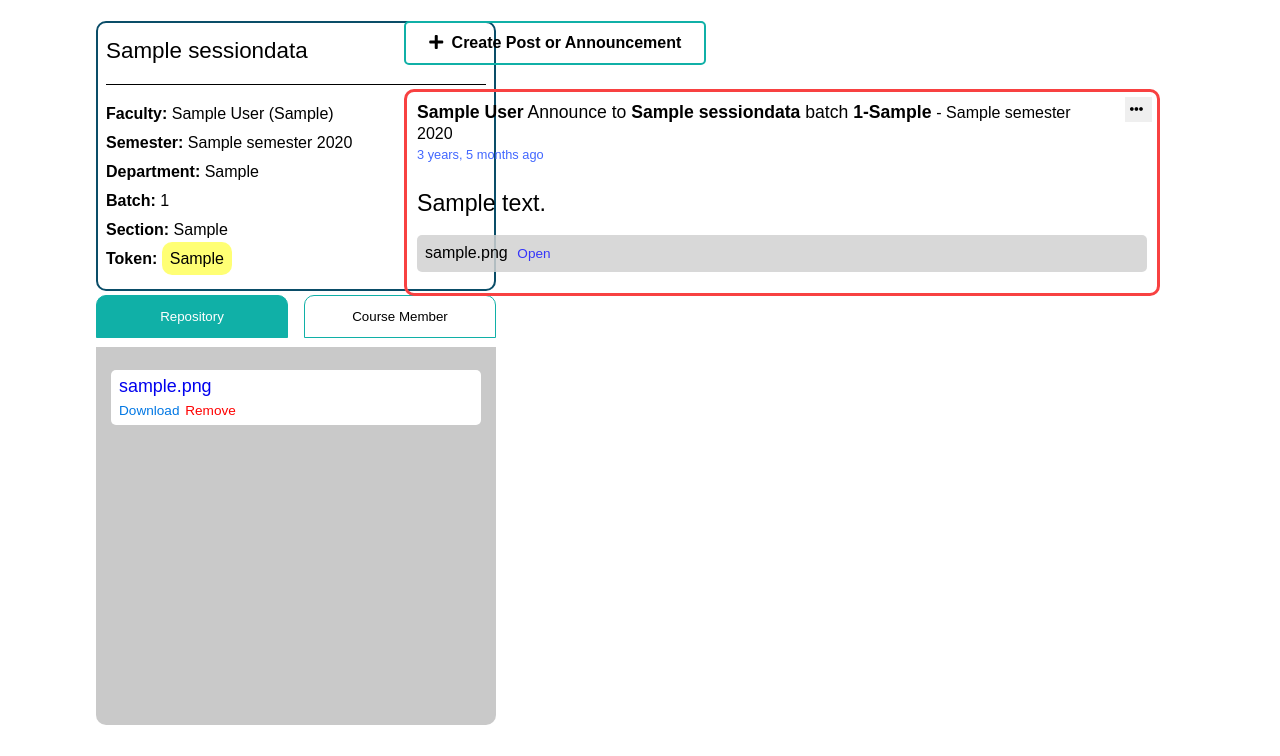
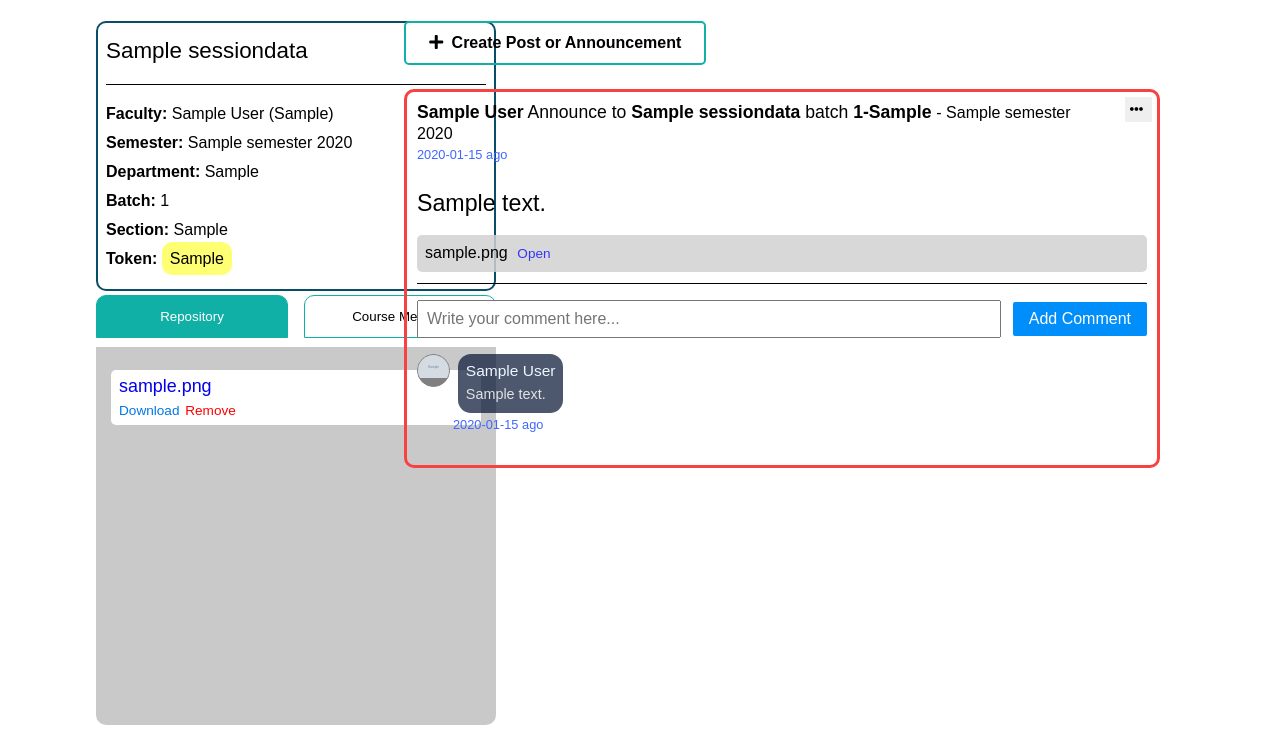
Before and after one commit to tanvirmahmud66/CSBox, a Django app: a page that uses csbox/templates/layout.html in a window 1280 px wide. Shown: the part 55-811 px from the top of the page. Run offline with Django 4.2, Linux system fonts and the light colour scheme; a user stored in the database is signed in; tables that the repository leaves empty hold one stand-in row (values such as "Sample post"); grey boxes marked "Sample" are stand-in pictures.

Commit message:
teacher single course

```diff
--- a/csbox/main/admin.py
+++ b/csbox/main/admin.py
@@ -45,7 +45,7 @@ class PostDBView(admin.ModelAdmin):
 
 
 class CommentDBView(admin.ModelAdmin):
-    list_display = ('commenter', 'postId', 'commentBody', 'created')
+    list_display = ('commenter','session','postId', 'commentBody', 'created')
 
 
 class FileDatabaseView(admin.ModelAdmin):
--- a/csbox/main/models.py
+++ b/csbox/main/models.py
@@ -195,6 +195,7 @@ class FileDatabase(models.Model):
 #================================================================ Post's Comment Database
 class CommentDB(models.Model):
     commenter = models.ForeignKey(User, on_delete=models.CASCADE)
+    session = models.ForeignKey(SessionData, on_delete=models.CASCADE, blank=True, null=True)
     postId = models.ForeignKey(PostDB, on_delete=models.CASCADE)
     commentBody = models.TextField()
     created = models.DateTimeField(auto_now_add=True)
--- /dev/null
+++ b/csbox/main/templatetags/custom_filters.py
@@ -0,0 +1,30 @@
+from django import template
+from django.utils.timesince import timesince
+from django.utils import timezone
+
+register = template.Library()
+
+@register.filter(name='format_time')
+def format_time(value):
+    if not value:
+        return ''  # Return empty string for invalid or empty values
+
+    if isinstance(value, str):
+        try:
+            value = timezone.datetime.strptime(value, "%Y-%m-%d %H:%M:%S")
+        except ValueError:
+            return ''  # Return empty string for invalid datetime strings
+
+    time_diff = timezone.now() - value
+    minutes = int(time_diff.total_seconds() / 60)
+    hours = int(time_diff.total_seconds() / 3600)
+    days = int(time_diff.total_seconds() / 86400)
+
+    if days >= 4:
+        return value.strftime('%Y-%m-%d')  # Show the created date if it's been 4 or more days
+    elif hours >= 24:
+        return f'{days} day{"s" if days != 1 else ""}'  # Show days when it's 1 day or more
+    elif minutes >= 60:
+        return f'{hours} hour{"s" if hours != 1 else ""}'  # Show hours when it's 1 hour or more
+    else:
+        return f'{minutes} minute{"s" if minutes != 1 else ""}'  # Show minutes otherwise
--- a/csbox/main/urls.py
+++ b/csbox/main/urls.py
@@ -41,4 +41,7 @@ urlpatterns = [
 
     #home single post section
     path('home/single_post/<int:post_id>/', views.single_post, name='single_post'),
+
+    #comment
+    path('comment/<int:post_id>/', views.post_comment, name='post_comment'),
 ]
--- a/csbox/main/views.py
+++ b/csbox/main/views.py
@@ -1,6 +1,7 @@
 import uuid
 import secrets
 import string
+import datetime
 from django.shortcuts import render, redirect
 from django.http import HttpResponse, JsonResponse
 from django.contrib.auth import authenticate, login, logout
@@ -139,7 +140,20 @@ def generate_token(length):
         generate_token(5)
 
 
-
+#------------------------- commenting ---------------------------
+def post_comment(request, post_id):
+    get_post = PostDB.objects.get(id=post_id)
+    get_session = SessionData.objects.get(id=get_post.session.id)
+    if request.method == "POST":
+        comment = request.POST.get('comment')
+        new_comment = CommentDB.objects.create(
+            session=get_session,
+            postId=get_post,
+            commenter=request.user,
+            commentBody=comment
+        )
+        new_comment.save()
+        return redirect('single_course', get_session.sessionName, get_session.id)
 
 #======================================================== Registration (Teacher)
 
@@ -355,15 +369,23 @@ def faculty_single_course(request, session_name,pk):
     verify_obj = Verification.objects.get(user=request.user)
     all_post = PostDB.objects.filter(session=course_obj)
     all_files = FileDatabase.objects.filter(sessionId=pk)
+    all_comment = CommentDB.objects.filter(session=course_obj.id)
     teacher_profile = TeacherProfile.objects.get(user=request.user)
     session_member = SessionMember.objects.filter(token=course_obj.token)
-    print(session_member)
-    if session_member:
-        print("session memeber true")
+    current_time = datetime.datetime.now()
+    print(all_comment)
+    commenter_profile = []
+    for each in all_comment:
+        check_profile = Verification.objects.get(user=each.commenter)
+        if check_profile.is_student:
+            commenter_profile.append(StudentsProfile.objects.get(user=each.commenter))
+        elif check_profile.is_teacher:
+            commenter_profile.append(TeacherProfile.objects.get(user=each.commenter))
     if len(all_post)==0:
         empty=True
     else:
         empty=False
+
     if request.method=="GET":
         post_id_edit = request.GET.get('post_id')
         edit_post_body = request.GET.get('edit_post_content')
@@ -378,7 +400,7 @@ def faculty_single_course(request, session_name,pk):
             print(e)
 
     if request.method == "POST":
-        postbody = request.POST['post_content']
+        postbody = request.POST.get('post_content')
         files = request.FILES.getlist('files')
         is_announcement = request.POST.get("announcement")
         if is_announcement=="True":
@@ -410,7 +432,10 @@ def faculty_single_course(request, session_name,pk):
         "posts": all_post,
         "empty":empty,
         "session_member": session_member,
+        "comments": all_comment,
+        "commenter_profile": commenter_profile,
         "files": all_files,
+        "current_time":current_time,
     })
 
 #------------ faculty delete post -------------
--- a/csbox/static/css/teacher/single_course.css
+++ b/csbox/static/css/teacher/single_course.css
@@ -132,9 +132,11 @@
     overflow: hidden;
     background-color: gray;
 }
+
 .group .pp{
     width: 100%;
 }
+.p{width: 100%;}
 .group p{
     color: black;
     font-size: .9rem;
@@ -376,7 +378,73 @@
     color: black;
 }
 
-
+.comment-section{
+    border-top: 1px solid black;
+}
+.comment-section .form_wraper{
+    width: 100%;
+    display: flex;
+    justify-content: space-between;
+    align-items: center;
+    margin-top: 1rem;
+}
+.form_wraper .comment{
+    width: 80%;
+    padding: .5rem;
+    font-size: 1rem;
+}
+.form_wraper .submit{
+    text-decoration: none;
+    font-size: 1rem;
+    border: none;
+    padding: .5rem 1rem;
+    border-radius: 2px;
+    background-color: #008efb;
+    color: white;
+    cursor: pointer;
+}
+.all_comment{
+    margin-top: 1rem;
+}
+.all_comment ul{
+    list-style-type: none;
+}
+.single_comment{
+    margin: .8rem 0 1.4rem 0;
+}
+.single_comment .comment_wraper{
+    display: flex;
+}
+.avater{
+    width: 33px;
+    height: 33px;
+    border:1px solid gray;
+    border-radius: 50%;
+    margin-right: 3px;
+    overflow: hidden;
+    background-color: gray;
+}
+.comment_body{
+    margin-left: .3rem;
+    margin-bottom: .3rem;
+    height: auto;
+    width: auto;
+    padding: .5rem;
+    background-color: rgba(10, 24, 54, 0.725);
+    border-radius: 13px;
+    color: rgb(222, 222, 222);
+}
+.commenter{
+    font-size: .97rem;
+    color: rgb(238, 246, 255);
+    margin-bottom: .35rem;
+}
+.body{
+    font-size: .9rem;
+    font-weight: 200;
+    color:rgb(226, 226, 226);
+    line-height: 1.2rem;
+}
 .toggle-button{
     position: absolute;
     top:5px;
--- a/csbox/templates/layout.html
+++ b/csbox/templates/layout.html
@@ -16,6 +16,7 @@
     <link rel="stylesheet" href="{%static 'css/layout.css'%}"/>
 
     <script src="https://ajax.googleapis.com/ajax/libs/jquery/3.6.0/jquery.min.js"></script>
+    <script src="https://code.jquery.com/jquery-3.6.0.min.js"></script>
 
     <script>
         function toggleDropdown() {
--- a/csbox/templates/teacher/single_course.html
+++ b/csbox/templates/teacher/single_course.html
@@ -2,6 +2,10 @@
 
 {%load static%}
 {% load humanize %}
+{% load custom_filters %}
+
+
+
 {%block title%}
     {{course_obj.sessionName}} | CSBox - Educational Platform
 {%endblock title%}
@@ -55,7 +59,9 @@ document.addEventListener("DOMContentLoaded", function() {
 });
 
 
+
 </script>
+
 {%endblock script%}
 
 {%block content%}
@@ -145,7 +151,7 @@ document.addEventListener("DOMContentLoaded", function() {
                             <span class="bold">{{post.session.batch}}-{{post.session.section.section}}</span>
                             <span class="tiny"> - {{post.session.semester}}</span>
                         </h2>
-                        <p class="time">{{post.created | timesince}} ago</p>
+                        <p class="time">{{post.created | format_time}} ago</p>
                     </div>
                     <div class="post-body">
                         <h2 class="{%if post.postBody|length < 100%}body-text-normal{%else%}body-text-small{%endif%}">{{post.postBody}}</h2>
@@ -162,7 +168,41 @@ document.addEventListener("DOMContentLoaded", function() {
                         {%endfor%}
                     </div>
                     {%endif%}
-                    <div class="comment-section"></div>
+                    <div class="comment-section">
+                        <form class="form_wraper" action="{%url 'post_comment' post.id%}" method="POST" >
+                            {%csrf_token%}
+                            <input type="text" name="comment" class="comment" id="comment" placeholder="Write your comment here..." required>
+                            <input type="submit" class="submit" value="Add Comment">
+                        </form>
+                        <div class="all_comment">
+                            <ul>
+                                {%for comment in comments%}
+                                {%if post.id == comment.postId.id %}
+                                <li class="single_comment">
+                                    <div class="comment_wraper">
+                                        <div class="avater">
+                                            {%for cmnt_profile in commenter_profile%}
+                                                {%if cmnt_profile.user == comment.commenter%}
+                                                    {%if cmnt_profile.profile_pic%}
+                                                        <img class="p" src="{{cmnt_profile.profile_pic.url}}" alt="avater">
+                                                    {%endif%}
+                                                {%endif%}
+                                            {%endfor%}
+                                        </div>
+                                        <div>
+                                            <div class="comment_body">
+                                                <p class="commenter">{{comment.commenter.first_name}} {{comment.commenter.last_name}}</p>
+                                                <p class="body">{{comment.commentBody}}</p>
+                                            </div>
+                                            <p class="time">{{comment.created|format_time}} ago</p>
+                                        </div>
+                                    </div>
+                                </li>
+                                {%endif%}
+                                {%endfor%}
+                            </ul>
+                        </div>
+                    </div>
 
                     <!-- toggle 3 dots button -->
                     {%if post.creator == request.user%}
```
Also changed, not shown: csbox/main/migrations/0034_commentdb_session.py (added), csbox/main/templatetags/__init__.py (added).
